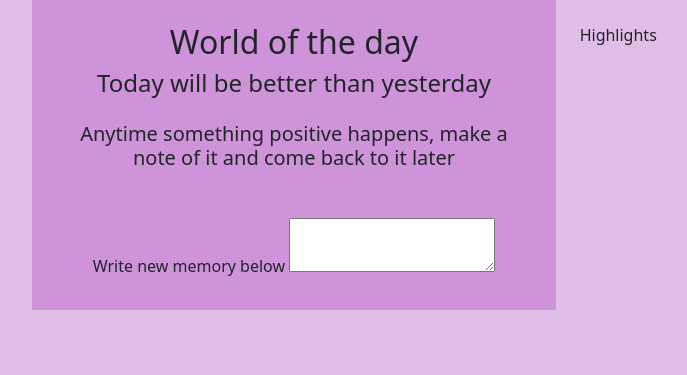
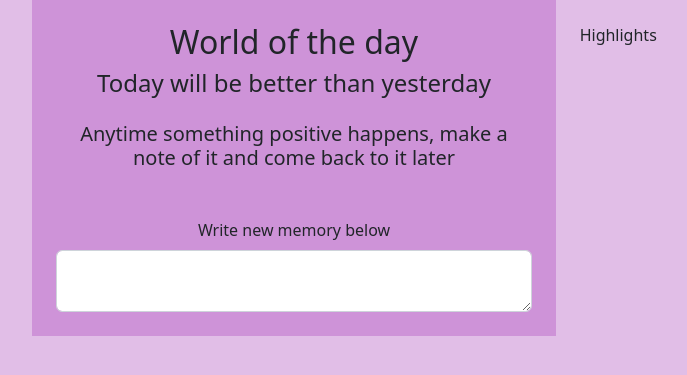
Before and after one commit to johnnylyimo/MemoryDiary_Python-Django_Web_App, a Django app: page / in a window 1280 px wide. Shown: the part 145-520 px from the top of the page, without its empty margins (32-719 px from the left). Run offline with Django 4.2, Linux system fonts and the light colour scheme; some libraries are stand-ins or nearby versions.

Commit message:
Styled textarea's class with form-control

```diff
--- a/templates/index.html
+++ b/templates/index.html
@@ -16,7 +16,7 @@
             </h5>
             <div class="mt-5">
                 <label for="newMemory" class="form-label">Write new memory below</label>
-                <textarea ></textarea>
+                <textarea class="form-control"></textarea>
             </div>
         </div>
         <div class="col-md-6 col-lg-6 p-4">
```
